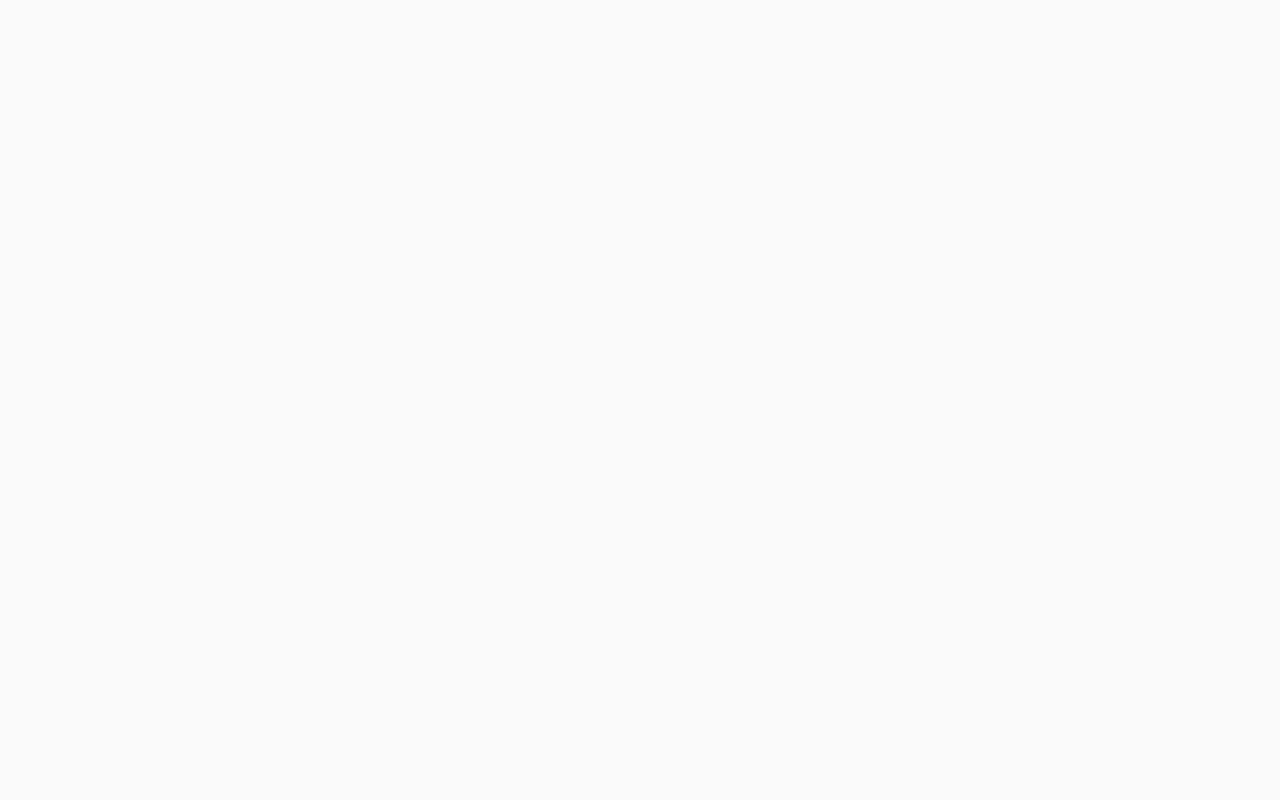
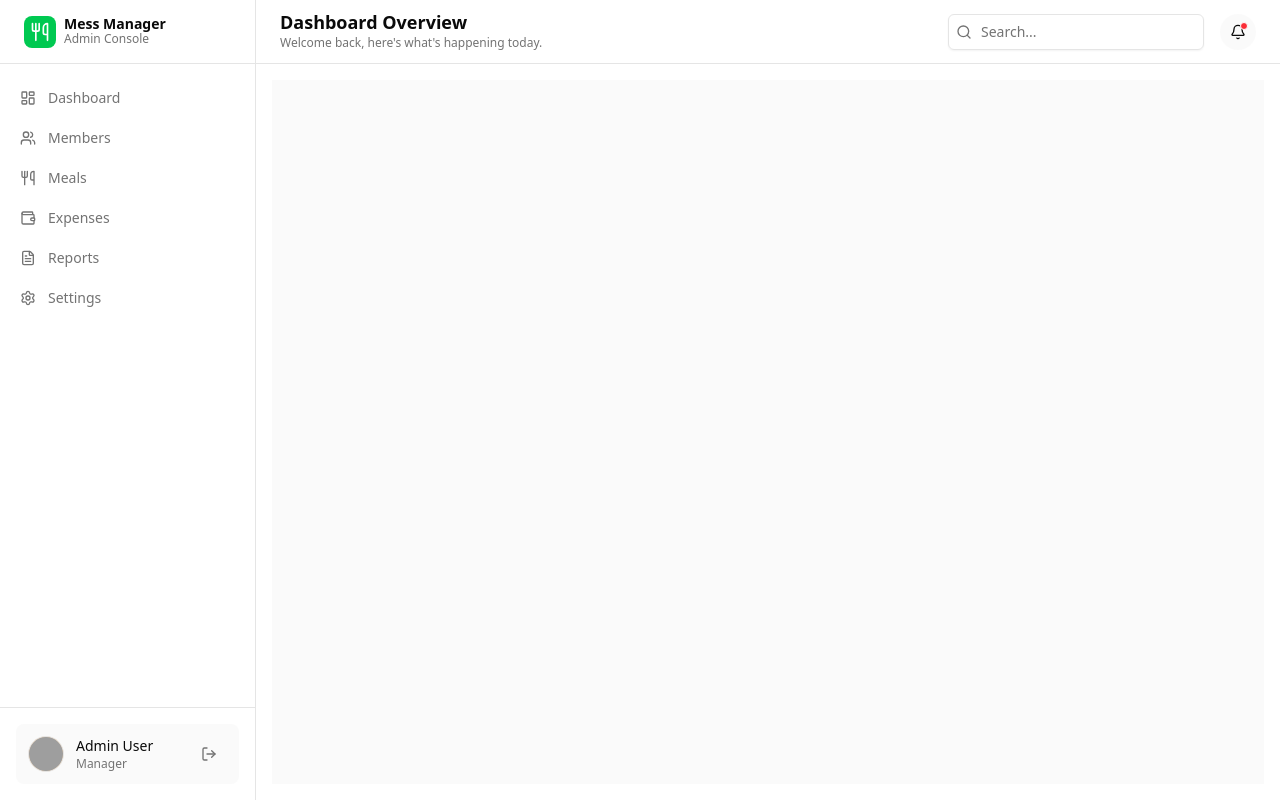
Before and after one commit to nurulla-hasan/mess_management_frontend, a Next.js app: page / in a window 1280 px wide. Built offline with nearby package versions, Linux system fonts and the light colour scheme; grey boxes are pictures that could not be loaded.

Commit message:
feat: implement dashboard and member layouts with global types

```diff
--- a/package.json
+++ b/package.json
@@ -10,6 +10,8 @@
   },
   "dependencies": {
     "@hookform/resolvers": "^5.2.2",
+    "@radix-ui/react-visually-hidden": "^1.2.4",
+    "@tanstack/react-table": "^8.21.3",
     "class-variance-authority": "^0.7.1",
     "clsx": "^2.1.1",
     "cmdk": "^1.1.1",
--- a/src/app/(dashboard)/layout.tsx
+++ b/src/app/(dashboard)/layout.tsx
@@ -1,11 +1,22 @@
-import React from 'react'
+import React from 'react';
+import { Header } from '@/components/layout/header';
+import { Sidebar } from '@/components/layout/Sidebar';
+import { ScrollArea } from '@/components/ui/scroll-area';
 
 export default function DashboardLayout({
-    children,
+  children,
 }: Readonly<{
-    children: React.ReactNode;
+  children: React.ReactNode;
 }>) {
-    return (
-        <>{children}</>
-    )
+  return (
+    <div className="flex h-screen w-full">
+      <Sidebar />
+      <div className="flex flex-1 flex-col overflow-hidden">
+        <Header />
+        <ScrollArea className="flex-1 p-4 min-h-[calc(100vh-64px)]">
+          {children}
+        </ScrollArea>
+      </div>
+    </div>
+  );
 }
--- a/src/app/auth/forgot-password/page.tsx
+++ b/src/app/auth/forgot-password/page.tsx
@@ -47,7 +47,7 @@ export default function ForgotPasswordPage() {
 
       // Mock success for now
       setTimeout(() => {
-          SuccessToast("If an account exists, a reset link has been sent.")
+          SuccessToast(`We've sent a reset link to ${data.email}`)
           router.push("/auth/verify-email")
       }, 1000)
 
--- a/src/app/auth/reset-password/page.tsx
+++ b/src/app/auth/reset-password/page.tsx
@@ -49,7 +49,7 @@ function ResetPasswordContent() {
     },
   })
 
-  async function onSubmit(data: ResetPasswordFormValues) {
+  async function onSubmit() {
     if (!token) {
         toast.error("Invalid or missing reset token.")
         return
--- a/src/app/auth/verify-email/page.tsx
+++ b/src/app/auth/verify-email/page.tsx
@@ -11,7 +11,6 @@ import {
   FormControl,
   FormField,
   FormItem,
-  FormLabel,
   FormMessage,
 } from "@/components/ui/form"
 import {
--- a/src/app/layout.tsx
+++ b/src/app/layout.tsx
@@ -20,8 +20,8 @@ const geist_mono = Geist_Mono({
 });
 
 export const metadata: Metadata = {
-  title: "Create Next App",
-  description: "Generated by create next app",
+  title: "Mess Management System",
+  description: "Efficiently manage your mess meals, expenses, and members.",
 };
 
 export default function RootLayout({
@@ -36,7 +36,7 @@ export default function RootLayout({
       >
         <ThemeProvider
           attribute="class"
-          defaultTheme="system"
+          defaultTheme="white"
           enableSystem
           disableTransitionOnChange
         >
--- a/src/components/layout/Sidebar.tsx
+++ b/src/components/layout/Sidebar.tsx
@@ -0,0 +1,128 @@
+"use client";
+
+import Link from "next/link";
+import { usePathname } from "next/navigation";
+import { cn } from "@/lib/utils";
+import {
+  LayoutDashboard,
+  Users,
+  Utensils,
+  Wallet,
+  FileText,
+  Settings,
+  User,
+  LogOut,
+} from "lucide-react";
+import { Avatar, AvatarFallback, AvatarImage } from "@/components/ui/avatar";
+import { Button } from "@/components/ui/button";
+import { logOut } from "@/services/auth";
+import { useRouter } from "next/navigation";
+
+const sidebarItems = [
+  {
+    title: "Dashboard",
+    href: "/dashboard",
+    icon: LayoutDashboard,
+  },
+  {
+    title: "Members",
+    href: "/members",
+    icon: Users,
+  },
+  {
+    title: "Meals",
+    href: "/meals",
+    icon: Utensils,
+  },
+  {
+    title: "Expenses",
+    href: "/expenses",
+    icon: Wallet,
+  },
+  {
+    title: "Reports",
+    href: "/reports",
+    icon: FileText,
+  },
+  {
+    title: "Settings",
+    href: "/settings",
+    icon: Settings,
+  },
+];
+
+export function SidebarContent() {
+  const pathname = usePathname();
+  const router = useRouter();
+
+  const handleLogout = async () => {
+    await logOut();
+    router.push("/auth/login");
+  };
+
+  return (
+    <div className="flex h-full w-full flex-col bg-background">
+      {/* Logo Section */}
+      <div className="flex h-16 items-center border-b px-6">
+        <div className="flex items-center gap-2">
+          <div className="flex h-8 w-8 items-center justify-center rounded-lg bg-green-500 text-white">
+            <Utensils className="h-5 w-5" />
+          </div>
+          <div className="flex flex-col">
+            <span className="text-sm font-bold leading-none">Mess Manager</span>
+            <span className="text-xs text-muted-foreground">Admin Console</span>
+          </div>
+        </div>
+      </div>
+
+      {/* Navigation Links */}
+      <div className="flex-1 overflow-y-auto py-4">
+        <nav className="grid gap-1 px-2">
+          {sidebarItems.map((item, index) => {
+            const isActive = pathname === item.href || pathname.startsWith(`${item.href}/`);
+            return (
+              <Link
+                key={index}
+                href={item.href}
+                className={cn(
+                  "flex items-center gap-3 rounded-lg px-3 py-2 text-sm font-medium transition-colors hover:bg-accent hover:text-accent-foreground",
+                  isActive ? "bg-primary-50 text-primary-600 hover:bg-primary-100 hover:text-primary-700" : "text-muted-foreground"
+                )}
+              >
+                <item.icon className="h-4 w-4" />
+                {item.title}
+              </Link>
+            );
+          })}
+        </nav>
+      </div>
+
+      {/* User Profile Section */}
+      <div className="border-t p-4">
+        <div className="flex items-center gap-3 rounded-lg bg-muted/50 p-3">
+          <Avatar className="h-9 w-9 border bg-orange-200">
+            <AvatarImage src="/avatars/admin.png" alt="Admin" />
+            <AvatarFallback className="bg-orange-200 text-orange-700">
+              <User className="h-5 w-5" />
+            </AvatarFallback>
+          </Avatar>
+          <div className="flex flex-1 flex-col overflow-hidden">
+            <span className="truncate text-sm font-medium">Admin User</span>
+            <span className="truncate text-xs text-muted-foreground">Manager</span>
+          </div>
+          <Button variant="ghost" size="icon" onClick={handleLogout} title="Logout">
+            <LogOut className="h-5 w-5 text-muted-foreground hover:text-red-500" />
+          </Button>
+        </div>
+      </div>
+    </div>
+  );
+}
+
+export function Sidebar() {
+  return (
+    <div className="hidden h-screen w-64 border-r md:flex">
+      <SidebarContent />
+    </div>
+  );
+}
--- /dev/null
+++ b/src/components/layout/header.tsx
@@ -0,0 +1,46 @@
+"use client";
+
+import { Bell, Search, Menu } from "lucide-react";
+import { Input } from "@/components/ui/input";
+import { Button } from "@/components/ui/button";
+import { Sheet, SheetContent, SheetTrigger, SheetTitle } from "@/components/ui/sheet";
+import { SidebarContent } from "./Sidebar";
+
+export function Header() {
+  return (
+    <header className="sticky top-0 z-30 flex h-16 w-full items-center justify-between border-b bg-background px-4 md:px-6">
+      <div className="flex items-center gap-4">
+        <Sheet>
+          <SheetTrigger asChild>
+            <Button variant="ghost" size="icon" className="md:hidden">
+              <Menu className="h-5 w-5" />
+              <span className="sr-only">Toggle menu</span>
+            </Button>
+          </SheetTrigger>
+          <SheetContent side="left" className="p-0">
+             <SheetTitle className="sr-only">Menu</SheetTitle>
+            <SidebarContent />
+          </SheetContent>
+        </Sheet>
+        <div className="flex flex-col gap-1">
+          <h1 className="text-lg font-semibold leading-none hidden md:block">Dashboard Overview</h1>
+          <h1 className="text-lg font-semibold leading-none md:hidden">Dashboard</h1>
+          <p className="text-xs text-muted-foreground hidden md:block">
+            Welcome back, here&apos;s what&apos;s happening today.
+          </p>
+        </div>
+      </div>
+      <div className="flex items-center gap-4">
+        <div className="relative w-full md:w-64 hidden md:block">
+          <Search className="absolute left-2 top-2.5 h-4 w-4 text-muted-foreground" />
+          <Input placeholder="Search..." className="pl-8" />
+        </div>
+        <Button variant="ghost" size="icon" className="relative h-9 w-9 rounded-full bg-muted/50">
+          <Bell className="h-4 w-4" />
+          <span className="absolute right-2 top-2 h-2 w-2 rounded-full bg-red-500 border border-background" />
+          <span className="sr-only">Notifications</span>
+        </Button>
+      </div>
+    </header>
+  );
+}
--- /dev/null
+++ b/src/components/layout/member-header.tsx
@@ -0,0 +1,85 @@
+"use client";
+
+import Link from "next/link";
+import { usePathname } from "next/navigation";
+import { cn } from "@/lib/utils";
+import { Bell, Utensils, Settings, CreditCard, LayoutDashboard } from "lucide-react";
+import { Avatar, AvatarFallback, AvatarImage } from "@/components/ui/avatar";
+import { Button } from "@/components/ui/button";
+
+const navItems = [
+  {
+    title: "Dashboard",
+    href: "/member",
+    icon: LayoutDashboard,
+  },
+  {
+    title: "Meal Log",
+    href: "/member/meals",
+    icon: Utensils,
+  },
+  {
+    title: "Expenses",
+    href: "/member/expenses",
+    icon: CreditCard,
+  },
+  {
+    title: "Settings",
+    href: "/member/settings",
+    icon: Settings,
+  },
+];
+
+export function MemberHeader() {
+  const pathname = usePathname();
+
+  return (
+    <header className="sticky top-0 z-30 flex h-16 w-full items-center justify-between border-b bg-background px-4 md:px-6">
+      {/* Logo Section */}
+      <div className="flex items-center gap-2">
+        <div className="flex h-8 w-8 items-center justify-center rounded-lg bg-green-500 text-white">
+          <Utensils className="h-5 w-5" />
+        </div>
+        <span className="text-lg font-bold">MessPro</span>
+      </div>
+
+      {/* Navigation Links (Center) */}
+      <nav className="hidden md:flex items-center gap-6">
+        {navItems.map((item, index) => {
+          const isActive = pathname === item.href;
+          return (
+            <Link
+              key={index}
+              href={item.href}
+              className={cn(
+                "text-sm font-medium transition-colors hover:text-green-600",
+                isActive ? "text-green-500 font-semibold" : "text-muted-foreground"
+              )}
+            >
+              {item.title}
+            </Link>
+          );
+        })}
+      </nav>
+
+      {/* Right Side: Notifications & Profile */}
+      <div className="flex items-center gap-4">
+        <Button variant="ghost" size="icon" className="h-9 w-9 text-muted-foreground">
+          <Bell className="h-5 w-5" />
+          <span className="sr-only">Notifications</span>
+        </Button>
+
+        <div className="hidden md:flex items-center gap-3 pl-4 border-l">
+          <div className="flex flex-col items-end">
+            <span className="text-sm font-semibold">Ariful Islam</span>
+            <span className="text-xs text-muted-foreground">Member #402</span>
+          </div>
+          <Avatar className="h-9 w-9 border bg-teal-100">
+            <AvatarImage src="/avatars/member.png" alt="Member" />
+            <AvatarFallback className="bg-teal-100 text-teal-700">AI</AvatarFallback>
+          </Avatar>
+        </div>
+      </div>
+    </header>
+  );
+}
--- a/src/components/ui/custom/data-table.tsx
+++ b/src/components/ui/custom/data-table.tsx
@@ -13,7 +13,7 @@ import {
 } from "@tanstack/react-table";
 import { ArrowUpDown, ArrowUp, ArrowDown } from "lucide-react";
 
-import { PaginationMeta } from "@/types/global.type";
+import { PaginationMeta } from "@/types/global.types";
 import {
   Table,
   TableBody,
@@ -82,7 +82,7 @@ export function DataTable<TData, TValue>({
 
   return (
     <div className="space-y-4">
-      <ScrollArea className="w-[calc(100vw-32px)] md:w-[calc(100vw-288px)] xl:w-full rounded-md border whitespace-nowrap">
+      <ScrollArea className="w-[calc(100vw-42px)] lg:w-[calc(100vw-300px)] rounded-lg border whitespace-nowrap">
         <Table>
           <TableHeader>
             {table.getHeaderGroups().map((headerGroup) => (
--- /dev/null
+++ b/src/types/global.types.ts
@@ -0,0 +1,22 @@
+export type TDecodedToken = {
+  role: string;
+  iat: number;
+  exp: number;
+};
+
+export type TError = {
+  data?: {
+    message?: string;
+    stack?: string;
+    success?: boolean;
+  };
+  status?: number;
+  message?: string;
+};
+
+export type PaginationMeta = {
+  total: number;
+  page: number;
+  limit: number;
+  totalPages: number;
+};
```
Also changed, not shown: src/app/member/layout.tsx (+12 -2 lines), 1 other file (tests, documents, lock files or other folders).
